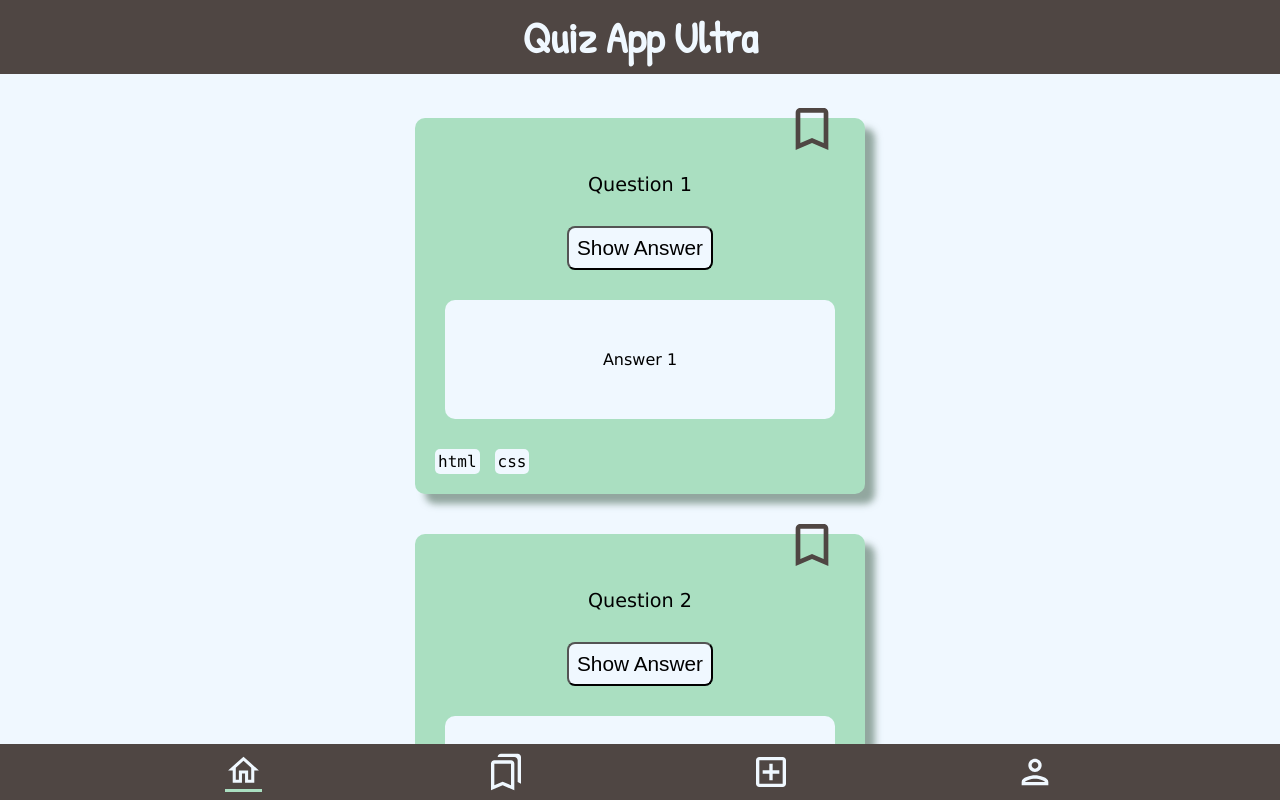
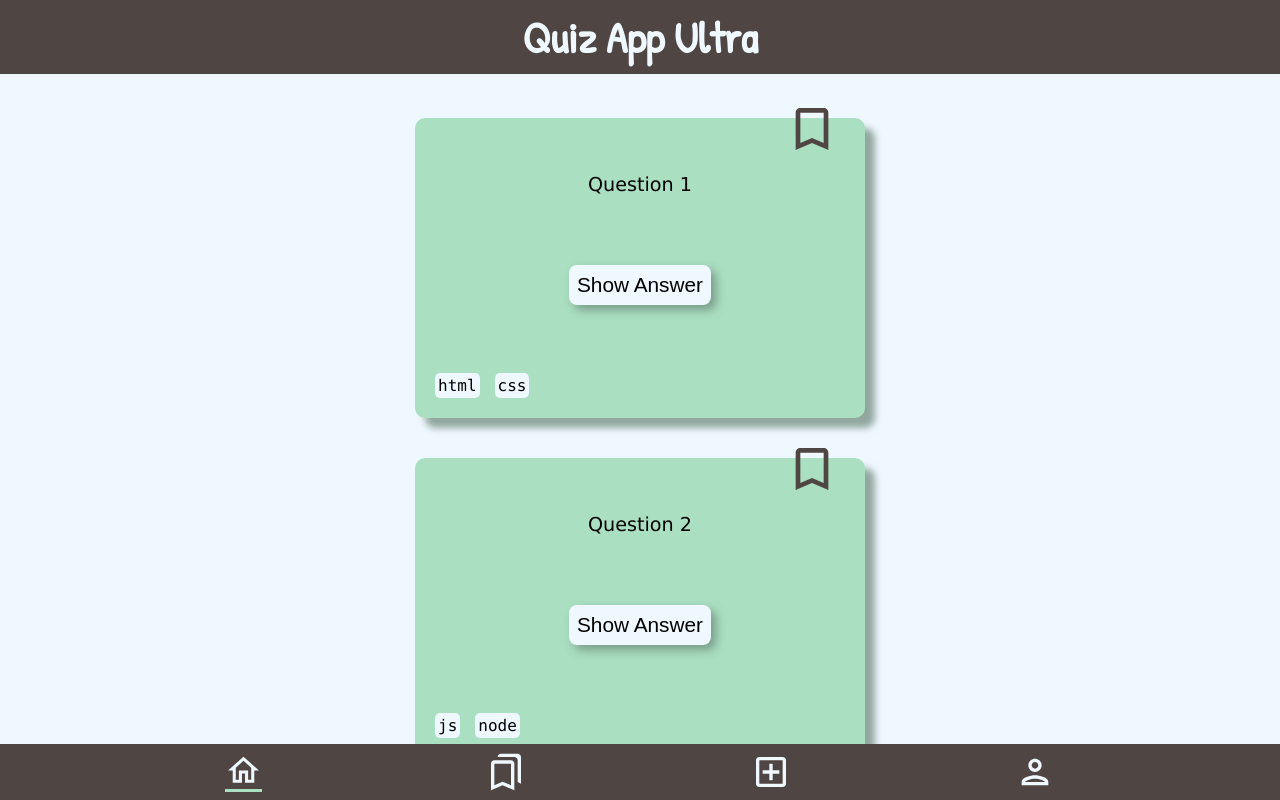
Before and after one commit to AHen-C0de/quiz-app-ultra, a React (Create React App) app: page / in a window 1280 px wide. Built offline with nearby package versions, Linux system fonts and the light colour scheme.

Commit message:
implement navigation state and pages components

```diff
--- a/src/App.js
+++ b/src/App.js
@@ -1,23 +1,38 @@
 import "./App.css";
+import { useState } from "react";
 import Header from "./components/header/Header";
 import Navigation from "./components/navigation/Navigation";
-import Card from "./components/card/Card";
-import { cards } from "./components/db.js";
+import Cards from "./pages/cards/Cards.jsx";
+import Profile from "./pages/profile/Profile.jsx";
+import Add from "./pages/add/Add.jsx";
+import { cards } from "./pages/db.js";
 
 function App() {
-  console.clear();
+  const [currentPage, setCurrPage] = useState("home");
+  function changePage(page) {
+    if (currentPage === page) {
+      return;
+    }
+    setCurrPage(page);
+  }
 
   return (
     <div className="app">
       <Header />
       <main className="app__main">
-        <div className="content-wrapper">
-          {cards.map(({ id, question, answer, tags }) => (
-            <Card key={id} question={question} answer={answer} tags={tags} />
-          ))}
-        </div>
+        <ul className="content-wrapper">
+          {["home", "bookmarks"].includes(currentPage) ? (
+            <Cards cards={cards} />
+          ) : currentPage === "add" ? (
+            <Add />
+          ) : currentPage === "profile" ? (
+            <Profile />
+          ) : (
+            ""
+          )}
+        </ul>
       </main>
-      <Navigation />
+      <Navigation currPage={currentPage} changePage={changePage} />
     </div>
   );
 }
--- a/src/components/card/Card.css
+++ b/src/components/card/Card.css
@@ -41,6 +41,8 @@
   background-color: var(--color-background);
   border-radius: 0.5rem;
   font-size: 1.3rem;
+  border: none;
+  box-shadow: 5px 5px 10px var(--color-card-shaddow);
 }
 
 .card__answer {
--- a/src/components/card/Card.js
+++ b/src/components/card/Card.js
@@ -1,8 +1,11 @@
+import { useState } from "react";
 import "./Card.css";
 
 function Card({ question, answer, tags }) {
+  const [showAnswer, setShowAnswer] = useState(false);
+
   return (
-    <div className="card">
+    <li className="card">
       <button className="card__bookmark-icon">
         <svg
           alt="bookmark-icon"
@@ -16,14 +19,23 @@ function Card({ question, answer, tags }) {
         </svg>
       </button>
       <p className="card__question">{question}</p>
-      <button className="card__answer-button">Show Answer</button>
-      <p className="card__answer">{answer}</p>
+      <button
+        onClick={() =>
+          setShowAnswer((previousShowAnswer) => !previousShowAnswer)
+        }
+        className="card__answer-button"
+      >
+        {showAnswer ? "Hide Answer" : "Show Answer"}
+      </button>
+      {showAnswer && <p className="card__answer">{answer}</p>}
       <ul className="card__tags-list">
         {tags.map((tag) => (
-          <li className="card__tag">{tag}</li>
+          <li key={tag} className="card__tag">
+            {tag}
+          </li>
         ))}
       </ul>
-    </div>
+    </li>
   );
 }
 
--- a/src/components/navigation/Navigation.css
+++ b/src/components/navigation/Navigation.css
@@ -23,6 +23,6 @@
   fill: var(--color-background);
 }
 
-.navbar .current {
+.navbar__current {
   border-bottom: solid 3px var(--color-card);
 }
--- a/src/components/navigation/Navigation.js
+++ b/src/components/navigation/Navigation.js
@@ -1,14 +1,16 @@
 import "./Navigation.css";
 
-function Navigation() {
+function Navigation({ currPage, changePage }) {
   return (
     <footer>
       <nav>
         <ul className="navbar">
           <li>
-            <a href="/#">
+            <a href="/#" onClick={() => changePage("home")}>
               <svg
-                className="navbar__icon current"
+                className={`navbar__icon ${
+                  currPage === "home" ? "navbar__current" : ""
+                }`}
                 alt="home-icon"
                 xmlns="http://www.w3.org/2000/svg"
                 viewBox="0 0 24 24"
@@ -20,9 +22,11 @@ function Navigation() {
             </a>
           </li>
           <li>
-            <a href="/#">
+            <a href="/#" onClick={() => changePage("bookmarks")}>
               <svg
-                className="navbar__icon"
+                className={`navbar__icon ${
+                  currPage === "bookmarks" ? "navbar__current" : ""
+                }`}
                 alt="bookmarks-icon"
                 xmlns="http://www.w3.org/2000/svg"
                 viewBox="0 0 24 24"
@@ -34,9 +38,11 @@ function Navigation() {
             </a>
           </li>
           <li>
-            <a href="/#">
+            <a href="/#" onClick={() => changePage("add")}>
               <svg
-                className="navbar__icon"
+                className={`navbar__icon ${
+                  currPage === "add" ? "navbar__current" : ""
+                }`}
                 alt="add-icon"
                 xmlns="http://www.w3.org/2000/svg"
                 viewBox="0 0 24 24"
@@ -48,9 +54,11 @@ function Navigation() {
             </a>
           </li>
           <li>
-            <a href="/#">
+            <a href="/#" onClick={() => changePage("profile")}>
               <svg
-                className="navbar__icon"
+                className={`navbar__icon ${
+                  currPage === "profile" ? "navbar__current" : ""
+                }`}
                 alt="profile-icon"
                 xmlns="http://www.w3.org/2000/svg"
                 viewBox="0 0 24 24"
--- /dev/null
+++ b/src/pages/add/Add.jsx
@@ -0,0 +1,3 @@
+export default function Add() {
+  return <p>The Add Page is currently under construction</p>;
+}
--- /dev/null
+++ b/src/pages/cards/Cards.jsx
@@ -0,0 +1,7 @@
+import Card from "../../components/card/Card.js";
+
+export default function Cards({ cards }) {
+  return cards.map(({ id, question, answer, tags }) => (
+    <Card key={id} question={question} answer={answer} tags={tags} />
+  ));
+}
--- /dev/null
+++ b/src/pages/profile/Profile.jsx
@@ -0,0 +1,3 @@
+export default function Profile() {
+  return <p>The profile page is currently under construction.</p>;
+}
```
Also changed, not shown: src/pages/db.js (renamed from src/components/db.js).
